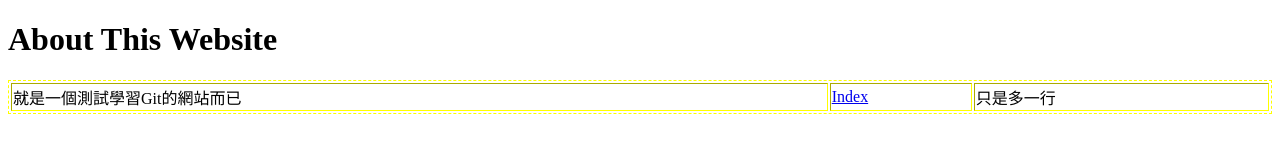
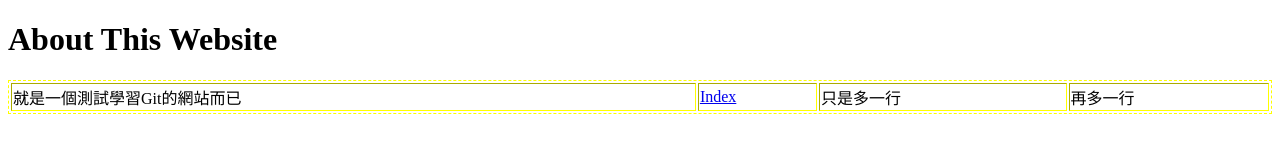
Before and after one commit to LouiesHuang/louiespage, a plain HTML site: page docs/About.html in a window 1280 px wide. Drawn offline with Linux system fonts and the light colour scheme.

Commit message:
about page再增加一行

```diff
--- a/docs/About.html
+++ b/docs/About.html
@@ -18,6 +18,9 @@
                     <td>
                         只是多一行
                     </td>
+                    <td>
+                        再多一行
+                    </td>
                 </tr>
             </table>
         </section>
```
